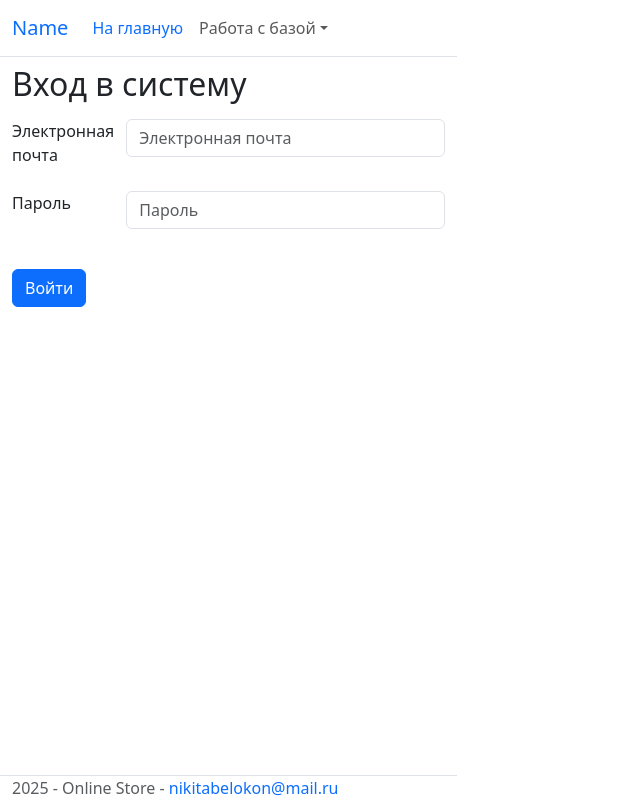
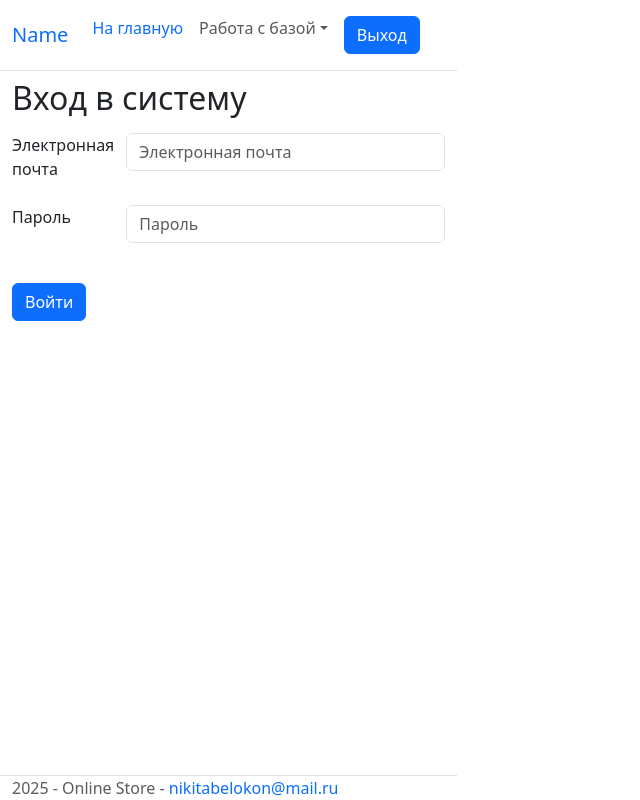
Before and after one commit to bruh-moment00/Online-Store-App, a React (Vite) app in the folder Frontend/Online-Store-App.Staff/: page /login in a window 1280 px wide. Shown: the whole page, without its empty margins (0-640 px from the left). Built offline with nearby package versions, Linux system fonts and the light colour scheme.

Commit message:
Frontend: added logout

```diff
--- a/Frontend/Online-Store-App.Staff/src/Components/LoginForm.tsx
+++ b/Frontend/Online-Store-App.Staff/src/Components/LoginForm.tsx
@@ -28,7 +28,7 @@ export const LoginForm = () => {
     setLoading(true);
     setError("");
     login(data.email, data.password).then(() => {
-      navigate("/Profile");
+      navigate("/profile");
       window.location.reload();
     })
     .catch((e: AxiosError) => {
--- a/Frontend/Online-Store-App.Staff/src/LayoutComponents/Header.tsx
+++ b/Frontend/Online-Store-App.Staff/src/LayoutComponents/Header.tsx
@@ -1,8 +1,15 @@
-import { Link } from "react-router-dom";
+import { Link, useNavigate } from "react-router-dom";
 
-import { Container, Navbar, Nav, NavDropdown } from "react-bootstrap";
+import { Container, Navbar, Nav, NavDropdown, Button, } from "react-bootstrap";
+import { logout } from "../Services/AuthService";
 
 export const Header = () => {
+  const navigate = useNavigate();
+  const handleLogout = () => {
+    logout();
+    navigate("/login", {replace: true});
+  };
+
   return (
     <header>
       <Navbar expand="sm" bg="white" className="border-bottom box-shadow">
@@ -18,7 +25,7 @@ export const Header = () => {
               </Nav.Link>
               <NavDropdown title="Работа с базой">
                 <NavDropdown.Item>
-                  <Link to="/Products">Товары</Link>
+                  <Link to="/products">Товары</Link>
                 </NavDropdown.Item>
                 <NavDropdown.Item>
                   <Link to="/">Склад</Link>
@@ -27,6 +34,9 @@ export const Header = () => {
                   <Link to="/">Заказы</Link>
                 </NavDropdown.Item>
               </NavDropdown>
+              <Nav.Link>
+                <Button onClick={handleLogout}>Выход</Button>
+              </Nav.Link>
             </Nav>
           </Navbar.Collapse>
         </Container>
--- a/Frontend/Online-Store-App.Staff/src/Pages/LoginPage.tsx
+++ b/Frontend/Online-Store-App.Staff/src/Pages/LoginPage.tsx
@@ -7,7 +7,7 @@ export const LoginPage = () => {
   const navigate = useNavigate();
   React.useEffect(() => {
     if (localStorage.getItem("token")) {
-      navigate("/Profile");
+      navigate("/profile");
     }
   });
 
```
